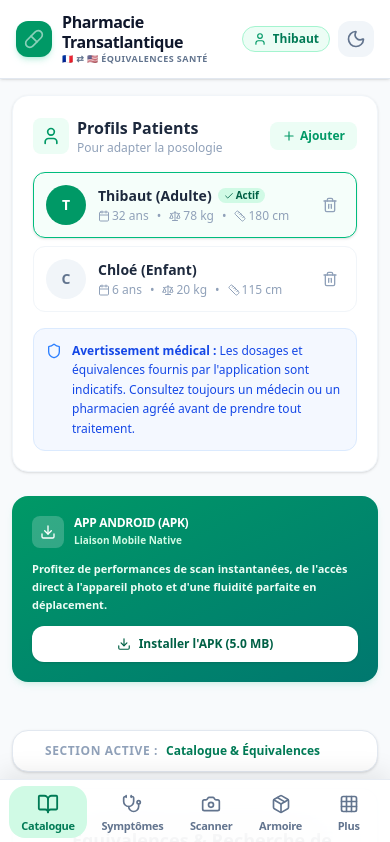
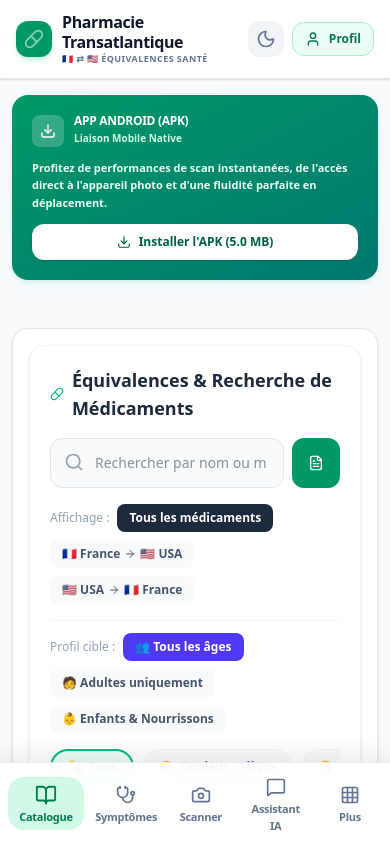
Before and after one commit to thibautkremer/Med, a React (Vite) app: page / in a window 390 px wide. Shown: the top 842 px of the page. Built offline with nearby package versions, Linux system fonts and the light colour scheme.

Commit message:
fix: address user feedback - camera, profile UI, AI chat, and menu navigation

```diff
--- a/server.ts
+++ b/server.ts
@@ -140,7 +140,7 @@ app.post('/api/symptoms/analyze', async (req, res) => {
     res.json(JSON.parse(resultText));
   } catch (error: any) {
     console.error("Symptom Analysis Error:", error);
-    res.status(500).json({ error: "Erreur lors de l'analyse des symptômes: " + error.message });
+    res.status(500).json({ error: error.message || "Erreur lors de l'analyse des symptômes" });
   }
 });
 
@@ -257,7 +257,7 @@ app.post('/api/image/analyze', async (req, res) => {
     res.json(JSON.parse(resultText));
   } catch (error: any) {
     console.error("Image Analysis Error:", error);
-    res.status(500).json({ error: "Erreur lors de l'analyse de l'image de médicament: " + error.message });
+    res.status(500).json({ error: error.message || "Erreur lors de l'analyse de l'image de médicament" });
   }
 });
 
--- a/src/App.tsx
+++ b/src/App.tsx
@@ -25,6 +25,7 @@ export default function App() {
   const [profiles, setProfiles] = useState<UserProfile[]>([]);
   const [favorites, setFavorites] = useState<string[]>([]);
   const [isAndroid, setIsAndroid] = useState(false);
+  const [isProfileModalOpen, setIsProfileModalOpen] = useState(false);
 
   // Tabs for Dashboard
   const [activeWebTab, setActiveWebTab] = useState<TabType>('catalog');
@@ -85,14 +86,8 @@ export default function App() {
             </div>
           </div>
 
-          {/* Top Actions: Active Profile Badge (Mobile) + Theme Toggle */}
+          {/* Top Actions: Theme Toggle + Profile Button */}
           <div className="flex items-center gap-2">
-            {activeProfile && (
-              <div className="lg:hidden flex items-center gap-1.5 px-2.5 py-1 bg-emerald-50 dark:bg-emerald-950/60 border border-emerald-200 dark:border-emerald-800 rounded-full text-xs font-bold text-emerald-700 dark:text-emerald-300">
-                <User className="w-3.5 h-3.5 text-emerald-600 dark:text-emerald-400" />
-                <span className="max-w-[80px] truncate">{activeProfile.name.split(' ')[0]}</span>
-              </div>
-            )}
             {/* Download Android APK Button */}
             <a
               href="/api/download-apk"
@@ -104,6 +99,14 @@ export default function App() {
               <span>Android APK</span>
             </a>
             <ThemeToggle />
+            <button
+              onClick={() => setIsProfileModalOpen(true)}
+              className="flex items-center gap-2 px-3 py-2 rounded-xl bg-emerald-50 dark:bg-emerald-950/40 text-emerald-700 dark:text-emerald-300 border border-emerald-200 dark:border-emerald-800 hover:bg-emerald-100 dark:hover:bg-emerald-900/60 transition-all text-xs font-black"
+              title="Gérer les profils"
+            >
+              <User className="w-4 h-4" />
+              <span>{activeProfile ? activeProfile.name.split(' ')[0] : 'Profil'}</span>
+            </button>
           </div>
         </div>
       </header>
@@ -116,11 +119,6 @@ export default function App() {
 
           {/* Profile & Sidebar Widgets (Desktop/Tablet column 4, Mobile collapsible/top) */}
           <div className="lg:col-span-4 space-y-6">
-            <ProfileSelector
-              activeProfile={activeProfile}
-              setActiveProfile={setActiveProfile}
-              onProfilesChanged={setProfiles}
-            />
 
             {/* Beautiful gradient APK download card */}
             {!isAndroid && (
@@ -184,23 +182,6 @@ export default function App() {
                 <button onClick={() => setActiveWebTab('favorites')} className={`px-4 py-2.5 text-xs font-black rounded-xl transition-all flex items-center gap-1.5 cursor-pointer ${activeWebTab === 'favorites' ? 'bg-emerald-600 text-white shadow' : 'text-slate-500 hover:text-slate-800 dark:hover:text-slate-200'}`}> <Heart className="w-4 h-4" /> Favoris ({favorites.length})</button>
             </div>
 
-            {/* Mobile Header Tab Pill Indicator */}
-            <div className="lg:hidden flex items-center justify-between bg-white dark:bg-slate-900 px-4 py-3 rounded-2xl border border-slate-200 dark:border-slate-800 shadow-sm">
-              <div className="flex items-center gap-2">
-                <div className="w-2 h-2 rounded-full bg-emerald-500 animate-ping" />
-                <span className="text-xs font-black uppercase tracking-wider text-slate-400">Section active :</span>
-                <span className="text-xs font-extrabold text-emerald-700 dark:text-emerald-400">
-                  {activeWebTab === 'catalog' && 'Catalogue & Équivalences'}
-                  {activeWebTab === 'symptoms' && 'Analyseur Symptômes'}
-                  {activeWebTab === 'scanner' && 'Scanner Boîte Photo'}
-                  {activeWebTab === 'prescription' && 'Traducteur Ordonnance'}
-                  {activeWebTab === 'cabinet' && 'Mon Armoire & Suivi'}
-                  {activeWebTab === 'tools' && 'Outils & Calculatrices'}
-                  {activeWebTab === 'chat' && 'Assistant IA Medical'}
-                  {activeWebTab === 'favorites' && `Mes Favoris (${favorites.length})`}
-                </span>
-              </div>
-            </div>
 
             {/* Dynamic Workspace */}
             <div className="min-h-[400px]">
@@ -238,6 +219,23 @@ export default function App() {
         setActiveProfile={setActiveProfile}
       />
 
+      {/* Profile Modal */}
+      {isProfileModalOpen && (
+        <div className="fixed inset-0 z-50 flex items-center justify-center p-4 bg-black/50 backdrop-blur-sm">
+          <div className="bg-white dark:bg-slate-900 rounded-2xl w-full max-w-sm p-6 shadow-2xl border border-slate-200 dark:border-slate-800">
+            <div className="flex justify-between items-center mb-4">
+               <h3 className="font-black text-slate-800 dark:text-white">Gestion des profils</h3>
+               <button onClick={() => setIsProfileModalOpen(false)} className="p-1 rounded-full hover:bg-slate-100 dark:hover:bg-slate-800 text-slate-500">✕</button>
+            </div>
+            <ProfileSelector
+              activeProfile={activeProfile}
+              setActiveProfile={setActiveProfile}
+              onProfilesChanged={setProfiles}
+            />
+          </div>
+        </div>
+      )}
+
       {/* Footer copyright */}
       <footer className="bg-white dark:bg-slate-900 border-t border-slate-100 dark:border-slate-800 py-8 text-center mt-auto text-xs text-slate-500 dark:text-slate-400 font-medium pb-24 lg:pb-8">
         <div className="max-w-7xl mx-auto px-6 space-y-2">
--- a/src/components/CameraScanner.tsx
+++ b/src/components/CameraScanner.tsx
@@ -47,15 +47,24 @@ export default function CameraScanner({ activeProfile, toggleFavorite, favorites
     setResult(null);
 
     try {
-      const constraints = {
-        video: { facingMode: 'environment' } // Prefer back camera
-      };
-      const stream = await navigator.mediaDevices.getUserMedia(constraints);
+      // Try back camera first, then just generic camera
+      let stream;
+      try {
+        stream = await navigator.mediaDevices.getUserMedia({ video: { facingMode: 'environment' } });
+      } catch (err) {
+        stream = await navigator.mediaDevices.getUserMedia({ video: true });
+      }
+
       streamRef.current = stream;
       if (videoRef.current) {
         videoRef.current.srcObject = stream;
-        videoRef.current.play();
-        setStreamActive(true);
+        try {
+          await videoRef.current.play();
+          setStreamActive(true);
+        } catch (playErr) {
+          console.error("Video play failed:", playErr);
+          setError("Impossible de démarrer la vidéo.");
+        }
       }
     } catch (err: any) {
       console.error(err);
--- a/src/components/MobileBottomNav.tsx
+++ b/src/components/MobileBottomNav.tsx
@@ -48,15 +48,19 @@ export default function MobileBottomNav({
     { id: 'catalog' as TabType, label: 'Catalogue', icon: BookOpen },
     { id: 'symptoms' as TabType, label: 'Symptômes', icon: Stethoscope },
     { id: 'scanner' as TabType, label: 'Scanner', icon: Camera, highlight: true },
-    { id: 'cabinet' as TabType, label: 'Armoire', icon: Package },
+    {
+      id: 'chat' as TabType,
+      label: 'Assistant IA',
+      icon: MessageSquare
+    },
   ];
 
   const secondaryNavItems = [
     {
-      id: 'chat' as TabType,
-      label: 'Assistant IA',
-      desc: 'Conseils & Posologies',
-      icon: MessageSquare,
+      id: 'cabinet' as TabType,
+      label: 'Armoire',
+      desc: 'Mon Armoire & Suivi',
+      icon: Package,
       color: 'bg-emerald-50 dark:bg-emerald-950/40 text-emerald-600 dark:text-emerald-400 border-emerald-200 dark:border-emerald-800'
     },
     {
```
